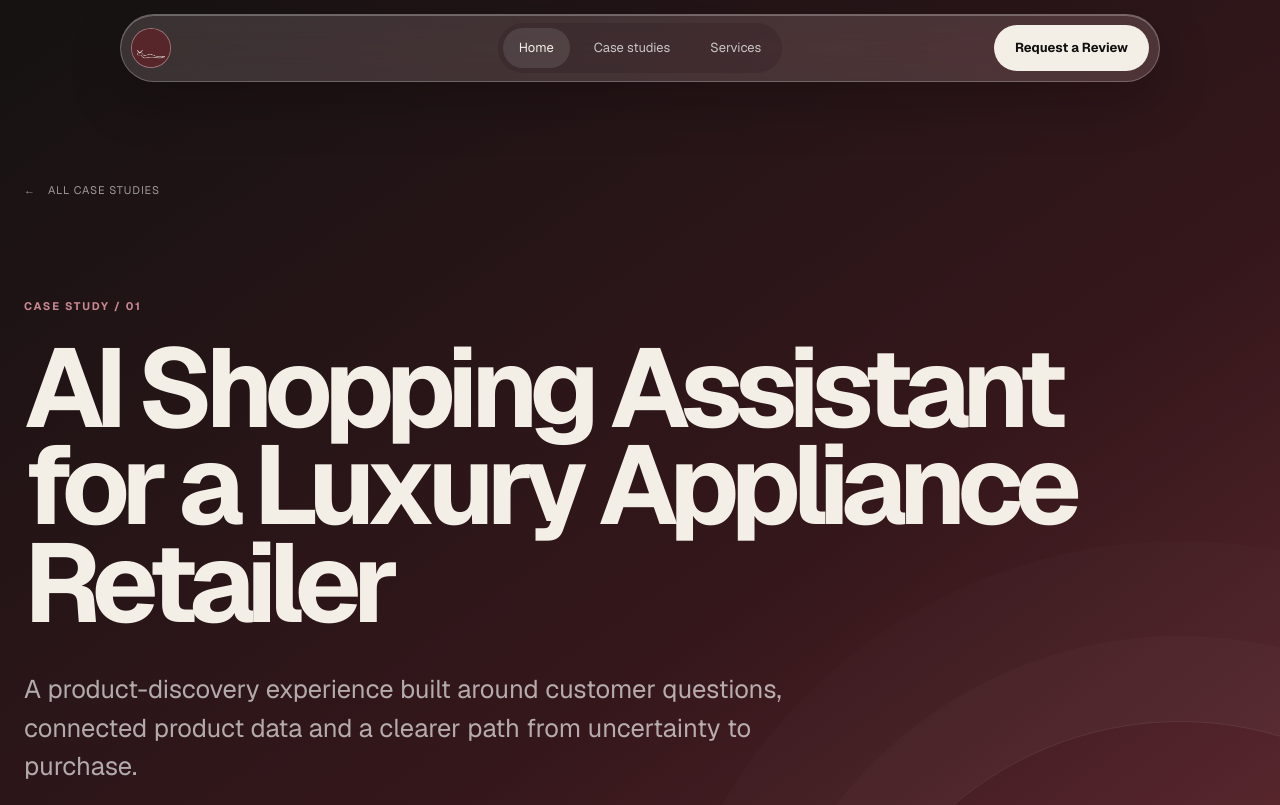
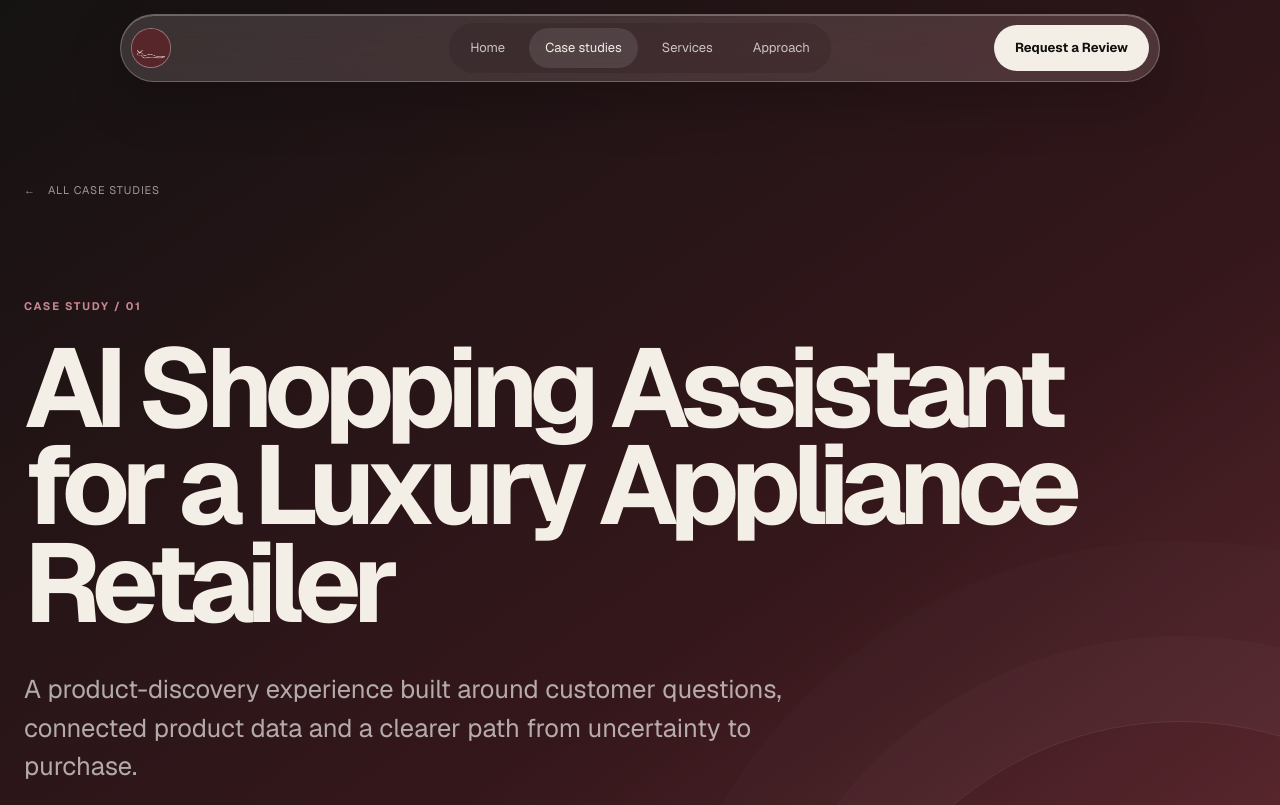
Before and after one commit to omarfaysal1111/faysal-site, a Next.js app: page /case-studies/ai-shopping-assistant in a window 1280 px wide. Shown: the top 805 px of the page. Built offline with nearby package versions, Linux system fonts and the light colour scheme.

Commit message:
Add case studies to navigation

```diff
--- a/app/case-studies/ai-shopping-assistant/page.tsx
+++ b/app/case-studies/ai-shopping-assistant/page.tsx
@@ -20,8 +20,9 @@ export default function AiShoppingAssistantCaseStudy() {
           </Link>
           <div className="nav-links">
             <Link href="/">Home</Link>
-            <Link href="/case-studies">Case studies</Link>
+            <Link href="/case-studies" aria-current="page">Case studies</Link>
             <Link href="/#services">Services</Link>
+            <Link href="/#approach">Approach</Link>
           </div>
           <Link className="nav-cta" href="/#contact">Request a Review</Link>
         </nav>
--- a/app/case-studies/page.tsx
+++ b/app/case-studies/page.tsx
@@ -20,6 +20,7 @@ export default function CaseStudiesPage() {
           </Link>
           <div className="nav-links">
             <Link href="/">Home</Link>
+            <Link href="/case-studies" aria-current="page">Case studies</Link>
             <Link href="/#services">Services</Link>
             <Link href="/#approach">Approach</Link>
           </div>
--- a/app/globals.css
+++ b/app/globals.css
@@ -66,7 +66,7 @@ a { color: inherit; text-decoration: none; }
 .viper-wrap img { width:100%; height:100%; object-fit:cover; }
 .nav-links { display:flex; align-items:center; gap:8px; padding:5px; border-radius:999px; background:rgba(20,13,14,.15); }
 .nav-links a { padding:10px 16px; border-radius:999px; color:rgba(255,255,255,.72); font-size:13px; transition:.2s ease; }
-.nav-links a:first-child, .nav-links a:hover { color:var(--ivory); background:rgba(255,255,255,.1); }
+.nav-links a[aria-current='page'], .nav-links a:hover { color:var(--ivory); background:rgba(255,255,255,.1); }
 .nav-cta { justify-self:end; padding:13px 21px; border-radius:999px; background:var(--ivory); color:var(--ink); font-size:13px; font-weight:650; transition:transform .2s ease, background .2s ease; }
 .nav-cta:hover { transform:translateY(-1px); background:#fff; }
 
--- a/app/page.tsx
+++ b/app/page.tsx
@@ -18,6 +18,7 @@ export default function Home() {
 
           </a>
           <div className="nav-links">
+            <a href="#home" aria-current="page">Home</a>
             <a href="#case-studies">Case studies</a>
             <a href="#services">Services</a>
             <a href="#approach">Approach</a>
```
